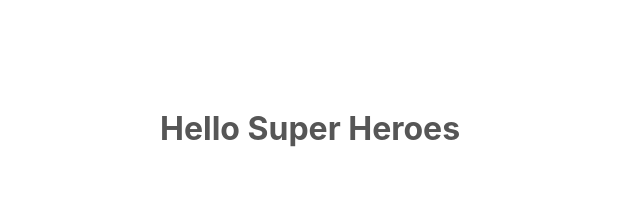
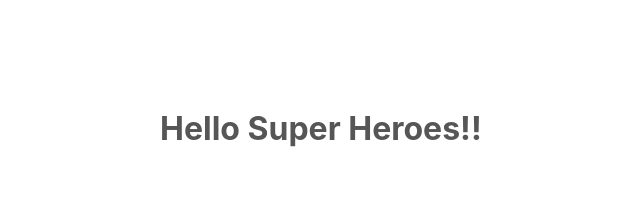
Before and after one commit to MayconnW/super_heroes, a React (Create React App) app: page / in a window 1280 px wide. Shown: the top 203 px of the page, without its empty margins (142-782 px from the left). Built offline with nearby package versions, Linux system fonts and the light colour scheme.

Commit message:
Test integration with Heroku

```diff
--- a/src/pages/main/index.js
+++ b/src/pages/main/index.js
@@ -3,5 +3,5 @@ import React from "react";
 // import { Container } from './styles';
 
 export default function main() {
-  return <h1>Hello Super Heroes</h1>;
+  return <h1>Hello Super Heroes!!</h1>;
 }
```
